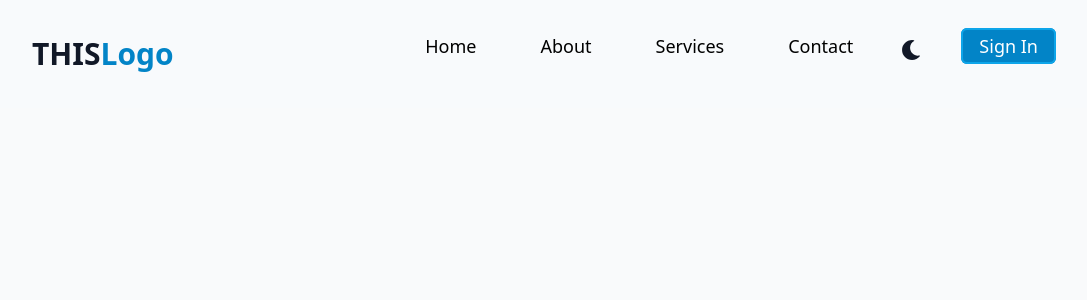
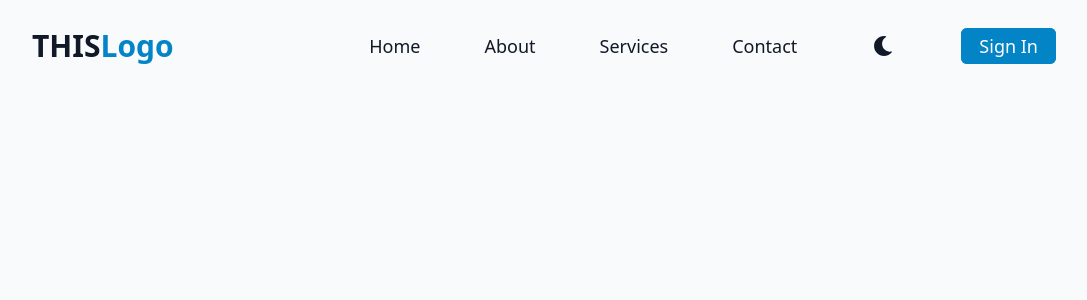
Before and after one commit to roranger216/landing-page-rse, a Next.js app: page /components/header in a window 1280 px wide. Shown: the top 300 px of the page, without its empty margins (96-1183 px from the left). Built offline with nearby package versions, Linux system fonts and the light colour scheme.

Commit message:
fix darkmode icon for responsiveness

```diff
--- a/src/assets/styles/global.css
+++ b/src/assets/styles/global.css
@@ -28,4 +28,10 @@
     #footer {
       @apply bg-neutral-800 dark:bg-gray-800
     }
+    #mobile-nav-drop {
+      @apply dark:bg-gray-800
+    }
+    #nav-btn {
+      @apply dark:contrast-0
+    }
 }
--- a/src/pages/components/header.tsx
+++ b/src/pages/components/header.tsx
@@ -10,7 +10,7 @@ import 'aos/dist/aos.css'
 const Header = () => {
 
   useEffect(() => {
-        AOS.init({duration: 3000})
+    AOS.init({ duration: 3000 })
   }, [])
 
   const [nav, setNav] = useState(false)
@@ -23,119 +23,61 @@ const Header = () => {
   const closeMenu = () => setClick
 
   // Function for scrolling effect Navbar
-    const classNames = (...classes : any) => {
+  const classNames = (...classes: any) => {
     return classes.filter(Boolean).join(' ');
   }
 
-    const scrollPosition = useScrollPosition ()
+  const scrollPosition = useScrollPosition()
   console.log(scrollPosition);
   // Function for scrolling effect Navbar
 
 
   return (
-      // <div className="fixed w-full top-0 left-0 bg-white flex justify-between p-4 px-8 md:px-16 items-center shadow z-50" data-aos="bg">
-      <div
-        id="nav-holder"
-        className={classNames(
-          scrollPosition > 0 ? "shadow-md" : "shadow-none py-6",
-          "fixed w-full top-0 left-0 flex justify-between bg-white p-4 px-8 md:px-6 lg:px-16 items-center z-50"
-        )}
-        data-aos="bg"
-      >
+    <div id="nav-holder" className={classNames(scrollPosition > 0 ? 'shadow-md' : 'shadow-none py-6', 'fixed w-full top-0 left-0 flex justify-between bg-white p-4 px-8 md:px-6 lg:px-16 items-center z-50')}>
+
       <div className="cursor-pointer pl-0 xl:pl-16">
-          <div className="flex font-bold text-3xl">
-            THIS<span className="text-sky-600">Logo</span>
-          </div>
+        <div className="flex font-bold text-3xl">THIS<span className="text-sky-600">Logo</span></div>
       </div>
       <div className="pr-0 xl:pr-16">
         <ul className="hidden md:flex md:gap-4 lg:gap-12 cursor-pointer">
           <li className="text-lg p-2 pb-0 font-medium border-b-2 border-transparent hover:border-b-2 hover:border-sky-600 ease-in-out duration-500">
-              <Link
-                id="nav-element"
-                to="home"
-                spy={true}
-                smooth={true}
-                offset={100}
-                duration={500}
-                onClick={closeMenu}
-              >
-                Home
-              </Link>
+            <Link to="home" spy={true} smooth={true} offset={-100} duration={500} onClick={closeMenu}>Home</Link>
           </li>
           <li className="text-lg p-2 pb-0 font-medium border-b-2 border-transparent hover:border-b-2 hover:border-sky-600 ease-in-out duration-500">
-              <Link
-                id="nav-element"
-                to="about"
-                spy={true}
-                smooth={true}
-                offset={-20}
-                duration={500}
-                onClick={closeMenu}
-              >
-                About
-              </Link>
+            <Link to="about" spy={true} smooth={true} offset={-20} duration={500} onClick={closeMenu}>About</Link>
           </li>
           <li className="text-lg p-2 pb-0 font-medium border-b-2 border-transparent hover:border-b-2 hover:border-sky-600 ease-in-out duration-500">
-              <Link
-                id="nav-element"
-                to="services"
-                spy={true}
-                smooth={true}
-                offset={-60}
-                duration={500}
-                onClick={closeMenu}
-              >
-                Services
-              </Link>
+            <Link to="services" spy={true} smooth={true} offset={-60} duration={500} onClick={closeMenu}>Services</Link>
           </li>
           <li className="text-lg p-2 pb-0 font-medium border-b-2 border-transparent hover:border-b-2 hover:border-sky-600 ease-in-out duration-500">
-              <Link
-                id="nav-element"
-                to="contact"
-                spy={true}
-                smooth={true}
-                offset={-160}
-                duration={500}
-                onClick={closeMenu}
-              >
-                Contact
-              </Link>
+            <Link to="contact" spy={true} smooth={true} offset={-160} duration={500} onClick={closeMenu}>Contact</Link>
           </li>
-            <li className="-mx-8 mb-2">
+          <li className="-m-1">
             <Darkmode />
           </li>
           <li className="mt-2">
             <Linked
               id="signin"
               href="/components/auth/signin"
-                className="text-lg px-4 py-1 font-medium border-2 border-sky-500 text-black hover:bg-sky-500 hover:text-white rounded-md ease-in duration-200"
+              className="text-lg px-4 py-1 font-medium border-2 border-sky-600 text-black hover:bg-sky-600 hover:text-white rounded-md ease-in duration-200"
             >
               Sign In
             </Linked>
           </li>
         </ul>
 
+        <div className="flex items-center md:hidden">
+          <div className="mr-4"><Darkmode /></div>
           <div onClick={handleNav} className="block md:hidden">
-            {!nav ? (
-              <img
-                src="https://cdn-icons-png.flaticon.com/128/7710/7710488.png"
-                className=""
-                width={24}
-              ></img>
-            ) : (
-              <img
-                src="https://cdn-icons-png.flaticon.com/512/1828/1828778.png"
-                className=""
-                width={24}
-              ></img>
-            )}
+            {!nav ? (<img id="nav-btn" src="https://cdn-icons-png.flaticon.com/128/7710/7710488.png" className="" width={24} ></img>) : (<img id="nav-btn" src="https://cdn-icons-png.flaticon.com/512/1828/1828778.png" className="" width={24} ></img>)}
+          </div>
         </div>
         <div
           className={
             !nav ? "hidden" : "fixed ease-in-out duration-300 md:hidden"
           }
         >
-            <ul className="flex flex-col gap-4 fixed left-0 top-16 uppercase p-6 text-center bg-gray-700 w-full shadow-2xl">
+          <ul id="mobile-nav-drop" className="flex flex-col gap-4 fixed left-0 top-22 uppercase p-6 text-center bg-slate-50 w-full shadow-2xl">
             <li className="text-md font-medium p-2 rounded-md">
               <Link
                 to="home"
```
Lines whose indentation alone changed are shown as unchanged.
